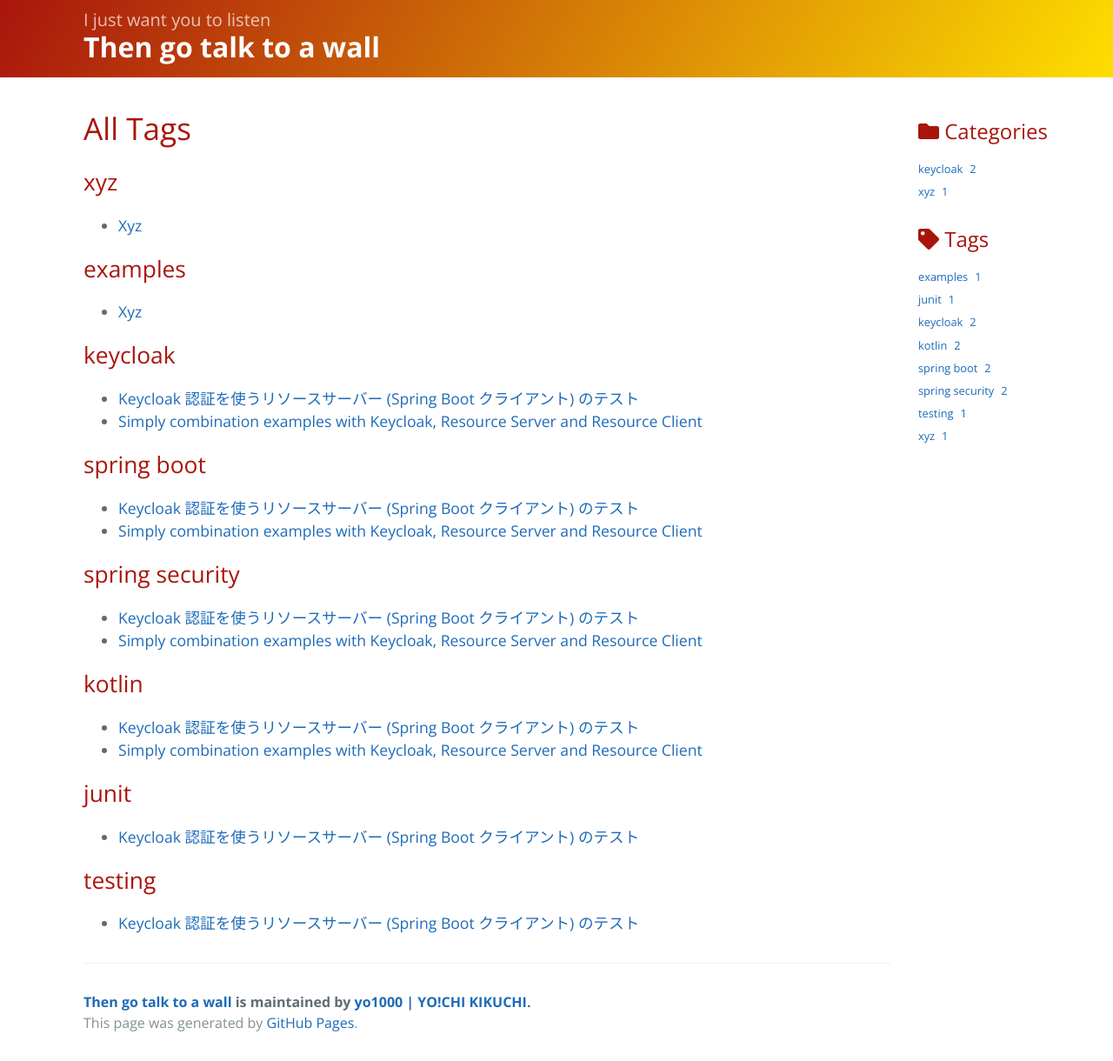
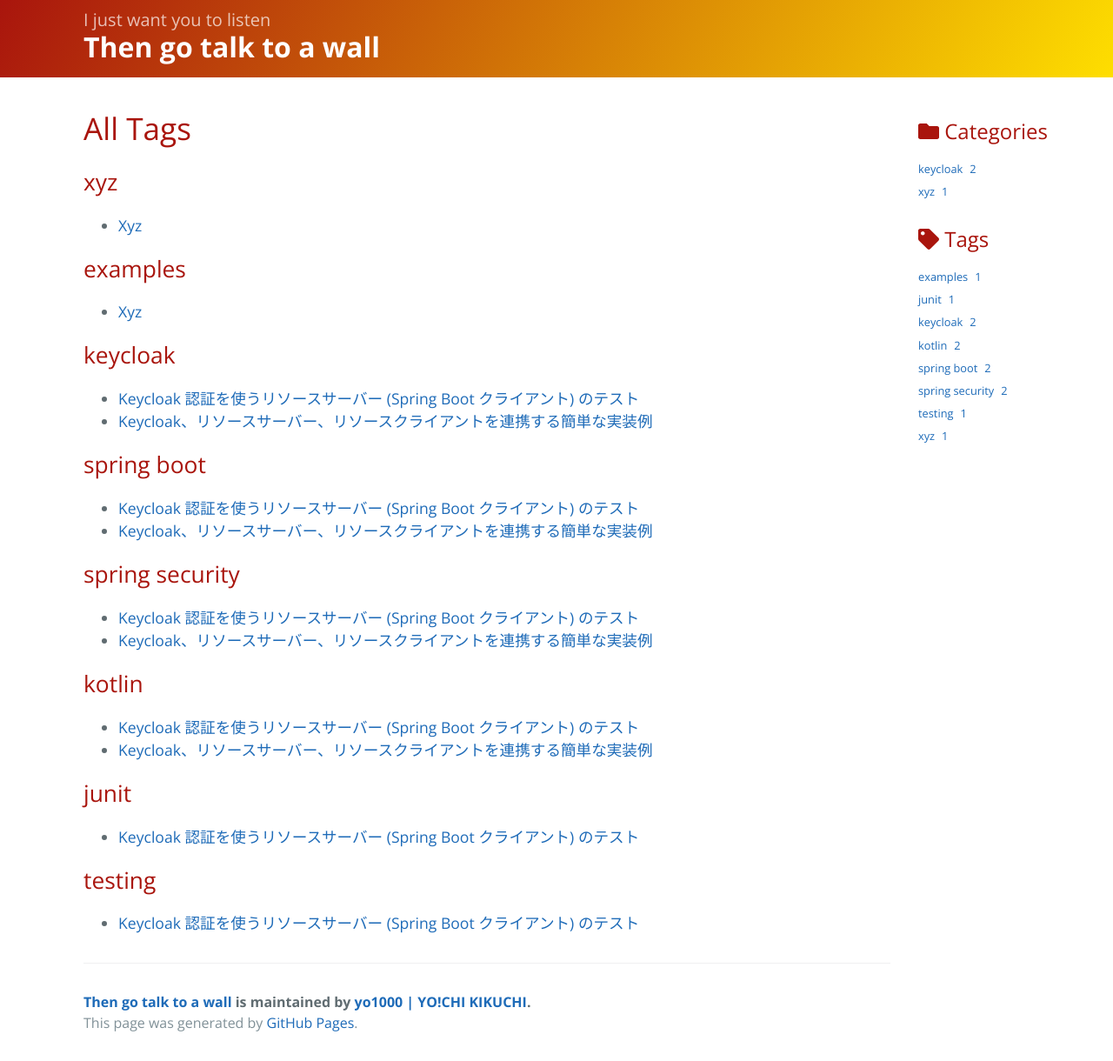
Before and after one commit to yo1000/blog.yo1000.com, a Jekyll site: the page built from pages/tags.html, in a window 1280 px wide. Shown: the whole page at 87% size. Built offline with Jekyll 4.4.1, drawn with Linux system fonts in a browser that asks for light colours; some of the changed lines change nothing that is shown.

Commit message:
Update 2017-12-18-keycloak-collabo-ressrv-rescli.md

````diff
--- a/_posts/2017-12-18-keycloak-collabo-ressrv-rescli.md
+++ b/_posts/2017-12-18-keycloak-collabo-ressrv-rescli.md
@@ -1,5 +1,5 @@
 ---
-title: Simply combination examples with Keycloak, Resource Server and Resource Client
+title: Keycloak、リソースサーバー、リソースクライアントを連携する簡単な実装例
 redirect_from:
 - /2017/12/18/keycloak-example-resource-server-client.html
 - /keycloak/keycloak-example-resource-server-client.html
@@ -11,14 +11,14 @@
 - kotlin
 ---
 
-## Summary
+## 概要
 Keycloak による SSO 基盤構築検証のメモ。
 SSO サーバー (Keycloak) のセットアップと、SSO クライアント (リソースサーバー、リソースクライアント) の開発を順に見ていきます。
 
 この手順で使用したコードは、以下に公開しているので、こちらも参考にしてください。<br>
 [https://github.com/yo1000/kc-resource](https://github.com/yo1000/kc-resource)
 
-### Contents
+### 目次
 
 - [Requirements](#requirements)
   - [Environments](#environments)
@@ -46,9 +46,9 @@
   - [Documents](#documents)
   - [Examples](#examples)
 
-## Requirements
+## 要件
 
-### Environments
+### 環境
 今回の作業環境は以下のとおりです。
 
 - Java 1.8.0_131
@@ -67,7 +67,7 @@
 Java HotSpot(TM) 64-Bit Server VM (build 25.131-b11, mixed mode)
 ```
 
-### Flow
+### 認証認可フロー
 構築しようとしている認証認可フローの概要図は、以下のとおりです。
 
 ![kc-resource-flow.svg]({{ site.baseurl }}/res/site/img/keycloak/kc-resource-flow.svg)
@@ -88,7 +88,7 @@
 - Resource Client
   - Resource Server からリソースを取得して、画面に結果を表示します
 
-### Notes
+### 備考
 以降、一連の流れを実施するにあたり、ディレクトリ移動が数回発生するため、
 便宜上、`${BASE_DIR}` をディレクトリの基点として使用します。
 
@@ -96,9 +96,9 @@
 $ BASE_DIR=`pwd`
 ```
 
-## Set up Keycloak (SSO Server)
+## Keycloak のセットアップ (SSO Server)
 
-### Download & Unarchive
+### ダウンロード・展開
 執筆時点での最新は、[3.4.1.Final](http://www.keycloak.org/archive/downloads-3.4.1.html)<br>
 Download URL:
 [https://downloads.jboss.org/keycloak/3.4.1.Final/keycloak-3.4.1.Final.tar.gz](https://downloads.jboss.org/keycloak/3.4.1.Final/keycloak-3.4.1.Final.tar.gz)
@@ -110,7 +110,7 @@
 $ cd keycloak-3.4.1.Final
 ```
 
-### Initial settings for Keycloak
+### Keycloak の初期設定・起動
 管理ユーザーは、以下いずれかの方法で追加します。
 
 - ホスト内の `add-user-keycloak.sh` による登録 _(今回はこちらを使用)_
@@ -142,7 +142,7 @@
 18:38:14,161 INFO  [org.jboss.as] (Controller Boot Thread) WFLYSRV0025: Keycloak 3.4.1.Final (WildFly Core 3.0.8.Final) started in 61427ms - Started 545 of 881 services (604 services are lazy, passive or on-demand)
 ```
 
-### Login to Keycloak
+### Keycloak ヘログイン
 以降、`kcadm.sh` を使用する上で、ログイン状態が必要になるため、ログインします。
 `kcadm.sh` 実行時に、以下のようなメッセージが出力された場合は、
 ログインセッションが期限切れとなっているため、改めてログインします。
@@ -159,7 +159,7 @@
 Logging into http://127.0.0.1:8080/auth as user admin of realm master
 ```
 
-### Set up Realm
+### Realm の作成
 レルムは `領域・範囲・部門` といった単語に略されるもので、
 そのログインが、どのような種類のリソースにアクセスするためのものかを区別、管理するための単位です。
 より端的には、レルムが分離されていると、ログイン画面の URL が分離されます。
@@ -187,7 +187,7 @@
 Created new role with id 'user'
 ```
 
-### Set up Users
+### ユーザーの登録
 `kc-resource` レルムにユーザーを追加していきます。
 管理ユーザーとして `alice` を、一般ユーザーとして `bob` を、それぞれ作成します。
 
@@ -226,7 +226,7 @@
   --rolename user
 ```
 
-### Set up Clients
+### SSO クライアントの登録
 SSO 基盤を使用するアプリケーション (SSO サーバーに対する、クライアント) を登録します。
 リソースサーバーとして `kc-resource-server` を、
 リソースクライアントとして `kc-resource-client` をそれぞれ作成します。
@@ -247,9 +247,9 @@
 373d1ce7-19c2-4a40-b1a3-deb3e4a02c83
 ```
 
-## Develop Resource Server (SSO Client - A)
+## リソースサーバーの実装 (SSO Client - A)
 
-### Create Project for Resource Server
+### プロジェクトの作成
 Spring Initializr で、リソースサーバー用のプロジェクトを作成します。
 
 ```console
@@ -277,7 +277,7 @@
 $ cd kc-resource-server
 ```
 
-### Set up Configuration files for Resource Server
+### 設定ファイルの配置
 リソースサーバー用の、構成ファイルをセットアップします。
 
 ```console
@@ -300,17 +300,8 @@
 ' > src/main/resources/application.yml
 ```
 
-### Implements Security Configuration for Resource Server
-セキュリティ構成を実装します。いくつかポイントがありますが、とくに以下の点に注意してください。
-
-#### configure(http: HttpSecurity)
-認証で保護したい URL のパターンと、許可するロールの組み合わせを正しく設定します。
-この設定に誤りがあると、SSO 基盤へのリダイレクトに失敗します。
-
-#### grantedAuthoritiesMapper(): GrantedAuthoritiesMapper
-認証基盤でロール名を小文字や、大文字小文字混在で設定しても、
-`mapper.setConvertToUpperCase(true)` を設定することで、
-プログラムから扱う場合に、すべて大文字で統一することができます。
+### セキュリティ構成の実装
+コード例の後に、要点をまとめます。
 
 ```console
 $ echo 'package com.yo1000.keycloak.resource.server
@@ -389,7 +380,16 @@
 ' > src/main/kotlin/com/yo1000/keycloak/resource/server/KcSecurityConfigurer.kt
 ```
 
-### Implements RestController for Resource Server
+#### configure(http: HttpSecurity)
+認証で保護したい URL のパターンと、許可するロールの組み合わせを正しく設定します。
+この設定に誤りがあると、SSO 基盤へのリダイレクトに失敗します。
+
+#### grantedAuthoritiesMapper(): GrantedAuthoritiesMapper
+認証基盤でロール名を小文字や、大文字小文字混在で設定しても、
+`mapper.setConvertToUpperCase(true)` を設定することで、
+プログラムから扱う場合に、すべて大文字で統一することができます。
+
+### コントローラーの実装
 リソースを返却するエンドポイントとなる、API 用コントローラーを実装します。
 
 ```console
@@ -415,16 +415,16 @@
 ' > src/main/kotlin/com/yo1000/keycloak/resource/server/KcResourceServerController.kt
 ```
 
-### Build and Run Resource Server
+### ビルド・起動
 リソースサーバー用アプリケーションを起動します。
 
 ```console
 $ ./mvnw clean spring-boot:run &
 ```
 
-## Develop Resource Client (SSO Client - B)
+## リソースクライアントの実装 (SSO Client - B)
 
-### Create Project for Resource Client
+### プロジェクトの作成
 Spring Initializr で、リソースクライアント用のプロジェクトを作成します。
 
 ```console
@@ -452,7 +452,7 @@
 $ cd kc-resource-client
 ```
 
-### Set up Configuration files for Resource Client
+### 設定ファイルの配置
 リソースクライアント用の、構成ファイルをセットアップします。
 
 こちらでは、リソースサーバーでは設定しなかった `keycloak.json` が必要になります。
@@ -484,27 +484,11 @@
   > src/main/resources/keycloak.json
 ```
 
-### Implements Security Configuration for Resource Client
-セキュリティ構成を実装します。
+### セキュリティ構成の実装
+コード例の後に、要点をまとめます。
+
 Resource Server 用の実装で触れたものと概ね同様ですが、
-`adapterDeploymentContext()` の説明を追加しているので、
-改めて以下の点に注意してください。
-
-#### configure(http: HttpSecurity)
-認証で保護したい URL のパターンと、許可するロールの組み合わせを正しく設定します。
-この設定に誤りがあると、SSO 基盤へのリダイレクトに失敗します。
-
-#### grantedAuthoritiesMapper(): GrantedAuthoritiesMapper
-認証基盤でロール名を小文字や、大文字小文字混在で設定しても、
-`mapper.setConvertToUpperCase(true)` を設定することで、
-プログラムから扱う場合に、すべて大文字で統一することができます。
-
-#### adapterDeploymentContext(): AdapterDeploymentContext
-アプリケーションが読み込む、`keycloak.json` の位置を変更します。
-デフォルトでは、`WEB-INF/keycloak.json` となっています。
-Spring Boot で、実行可能 JAR を作成する場合、
-`WEB-INF` にファイルを配置するのは一般的ではないため、
-`resources` 直下に配置した、`keycloak.json` を読み込ませるようにします。
+`adapterDeploymentContext()` の説明を追加しています。
 
 ```console
 $ echo 'package com.yo1000.keycloak.resource.client
@@ -599,7 +583,23 @@
 ' > src/main/kotlin/com/yo1000/keycloak/resource/client/SecurityConfiguration.kt
 ```
 
-### Implements Controller with use `KeycloakRestTemplate` for Resource Client
+#### configure(http: HttpSecurity)
+認証で保護したい URL のパターンと、許可するロールの組み合わせを正しく設定します。
+この設定に誤りがあると、SSO 基盤へのリダイレクトに失敗します。
+
+#### grantedAuthoritiesMapper(): GrantedAuthoritiesMapper
+認証基盤でロール名を小文字や、大文字小文字混在で設定しても、
+`mapper.setConvertToUpperCase(true)` を設定することで、
+プログラムから扱う場合に、すべて大文字で統一することができます。
+
+#### adapterDeploymentContext(): AdapterDeploymentContext
+アプリケーションが読み込む、`keycloak.json` の位置を変更します。
+デフォルトでは、`WEB-INF/keycloak.json` となっています。
+Spring Boot で、実行可能 JAR を作成する場合、
+`WEB-INF` にファイルを配置するのは一般的ではないため、
+`resources` 直下に配置した、`keycloak.json` を読み込ませるようにします。
+
+### `KeycloakRestTemplate` を使用するコントローラーの実装
 リソースサーバーにリソースを要求して、
 結果を画面に表示するエンドポイントとなる、コントローラーを実装します。
 
@@ -644,14 +644,14 @@
 ' > src/main/kotlin/com/yo1000/keycloak/resource/client/KcResourceClientController.kt
 ```
 
-### Build and Run Resource Client
+### ビルド・起動
 リソースクライアント用アプリケーションを起動します。
 
 ```console
 $ ./mvnw clean spring-boot:run &
 ```
 
-## Demo
+## デモ
 参考までに、実際に動かした結果を、以下キャプチャに残しておきます。
 
 以下 URL にアクセスしてみます。<br>
@@ -663,15 +663,15 @@
 ログインすると、ロールに応じたメッセージが表示されます。<br>
 ![kc-resource-demo-2.png]({{ site.baseurl }}/res/site/img/keycloak/kc-resource-demo-2.png)
 
-## References
+## 参考
 
-### Documents
+### ドキュメント
 
 - [http://www.keycloak.org/](http://www.keycloak.org/)
 - [http://blog.keycloak.org/2017/01/administer-keycloak-server-from-shell.html](http://blog.keycloak.org/2017/01/administer-keycloak-server-from-shell.html)
 - [http://keycloak-documentation.openstandia.jp/master/ja_JP/securing_apps/index.html](http://keycloak-documentation.openstandia.jp/master/ja_JP/securing_apps/index.html)
 
-### Examples
+### コード例
 
 - [https://github.com/foo4u/keycloak-spring-demo](https://github.com/foo4u/keycloak-spring-demo)
 - [https://sandor-nemeth.github.io/java/spring/2017/06/15/spring-boot-with-keycloak.html](https://sandor-nemeth.github.io/java/spring/2017/06/15/spring-boot-with-keycloak.html)
````
